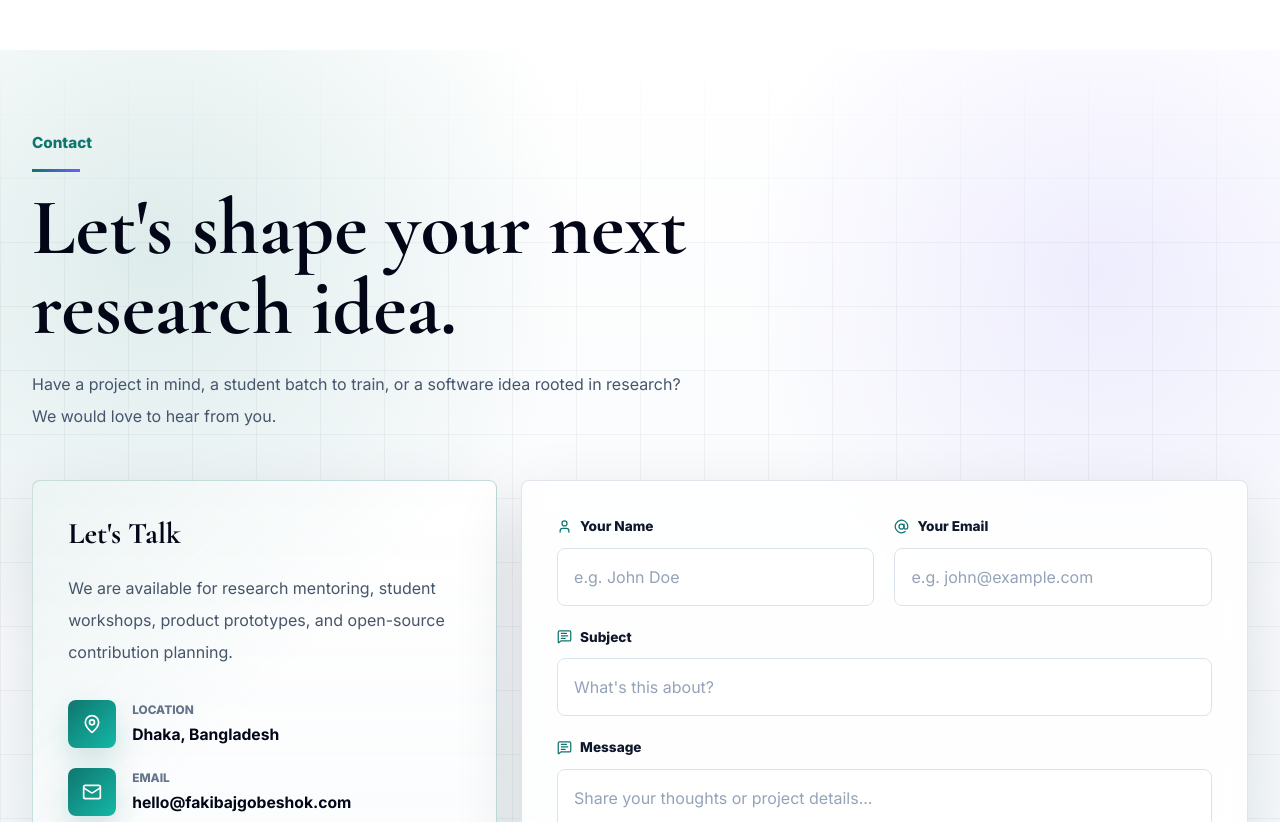
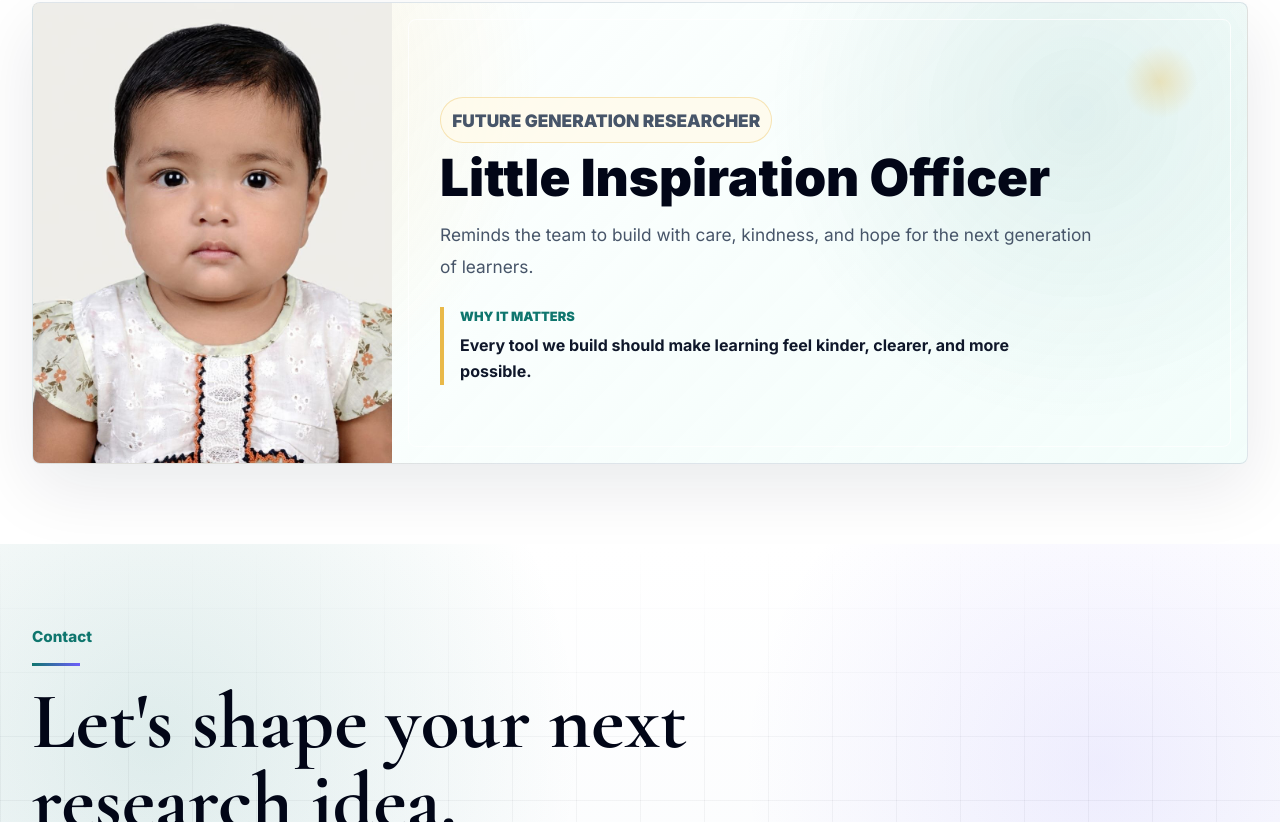
Before and after one commit to ShahriarShovo/fakibajgobeshok, a React (Vite) app: page / in a window 1280 px wide. Shown: the part 3938-4760 px from the top of the page. Built offline with nearby package versions, Linux system fonts and the light colour scheme.

Commit message:
logo changed & kid added

```diff
--- a/src/App.jsx
+++ b/src/App.jsx
@@ -13,6 +13,7 @@ import {
   User,
 } from 'lucide-react'
 import { FaFacebookF, FaLinkedinIn, FaYoutube } from 'react-icons/fa'
+import futureGenerationPhoto from './assets/future generation.jpg'
 import joyPhoto from './assets/joy.jpg'
 import sharifPhoto from './assets/sharif.jpg'
 import shovoPhoto from './assets/shovo.jpg'
@@ -340,6 +341,24 @@ function Team() {
             </article>
           ))}
         </div>
+
+        <article className="future-card mt-8">
+          <div className="future-photo">
+            <img src={futureGenerationPhoto} alt="Future generation researcher" />
+          </div>
+          <div className="future-content">
+            <span className="future-content-frame" aria-hidden="true" />
+            <p className="future-kicker">Future generation researcher</p>
+            <h3>Little Inspiration Officer</h3>
+            <p>
+              Reminds the team to build with care, kindness, and hope for the next generation of learners.
+            </p>
+            <div className="future-note">
+              <span>Why it matters</span>
+              <strong>Every tool we build should make learning feel kinder, clearer, and more possible.</strong>
+            </div>
+          </div>
+        </article>
       </div>
     </section>
   )
@@ -373,8 +392,8 @@ function Contact() {
               <ContactMethod
                 icon={Mail}
                 label="Email"
-                value="hello@fakibajgobeshok.com"
-                href="mailto:hello@fakibajgobeshok.com"
+                value="contact@fakibajgobeshok.org"
+                href="mailto:contact@fakibajgobeshok.org"
               />
             </div>
 
--- a/src/index.css
+++ b/src/index.css
@@ -216,6 +216,119 @@ a {
   height: 100%;
   object-fit: cover;
   object-position: center top;
+}
+
+.future-card {
+  position: relative;
+  display: grid;
+  grid-template-columns: 1fr;
+  gap: 0;
+  align-items: stretch;
+  border: 1px solid rgba(148, 163, 184, 0.28);
+  border-radius: 8px;
+  background:
+    radial-gradient(circle at 12% 18%, rgba(233, 185, 73, 0.18), transparent 32%),
+    radial-gradient(circle at 86% 24%, rgba(15, 118, 110, 0.1), transparent 28%),
+    linear-gradient(135deg, rgba(255, 255, 255, 0.98), rgba(240, 253, 250, 0.82));
+  overflow: hidden;
+  padding: 0;
+  box-shadow: 0 24px 70px rgba(15, 23, 42, 0.09);
+}
+
+.future-card::after {
+  position: absolute;
+  right: clamp(1rem, 4vw, 3rem);
+  top: clamp(1rem, 4vw, 2.5rem);
+  width: 4.8rem;
+  height: 4.8rem;
+  pointer-events: none;
+  border-radius: 999px;
+  background: radial-gradient(circle, rgba(233, 185, 73, 0.32), transparent 68%);
+  content: "";
+}
+
+.future-photo {
+  min-height: 18rem;
+  height: 100%;
+  overflow: hidden;
+  background: #e2e8f0;
+}
+
+.future-photo img {
+  display: block;
+  width: 100%;
+  height: 100%;
+  object-fit: cover;
+  object-position: center top;
+}
+
+.future-content {
+  position: relative;
+  z-index: 1;
+  display: flex;
+  flex-direction: column;
+  justify-content: center;
+  padding: clamp(1.5rem, 4vw, 3rem);
+}
+
+.future-content-frame {
+  position: absolute;
+  inset: 1rem;
+  pointer-events: none;
+  border: 1px solid rgba(255, 255, 255, 0.78);
+  border-radius: 8px;
+}
+
+.future-kicker {
+  display: inline-flex;
+  width: fit-content;
+  border: 1px solid rgba(233, 185, 73, 0.36);
+  border-radius: 999px;
+  background: rgba(255, 251, 235, 0.82);
+  padding: 0.42rem 0.7rem;
+  color: #9f6b08;
+  font-size: 0.78rem;
+  font-weight: 900;
+  text-transform: uppercase;
+}
+
+.future-content h3 {
+  margin-top: 0.55rem;
+  color: #020617;
+  font-size: clamp(2rem, 4vw, 3.4rem);
+  font-weight: 900;
+  line-height: 1;
+}
+
+.future-content > p {
+  margin-top: 1rem;
+  max-width: 42rem;
+  color: #475569;
+  font-size: 1.08rem;
+  line-height: 1.8;
+}
+
+.future-note {
+  margin-top: 1.6rem;
+  border-left: 4px solid #e9b949;
+  padding-left: 1rem;
+}
+
+.future-note span {
+  display: block;
+  color: #0f766e;
+  font-size: 0.8rem;
+  font-weight: 900;
+  text-transform: uppercase;
+}
+
+.future-note strong {
+  display: block;
+  margin-top: 0.35rem;
+  max-width: 35rem;
+  color: #0f172a;
+  font-size: 1rem;
+  line-height: 1.65;
 }
 
 .contact-section {
@@ -451,6 +564,11 @@ a {
   .contact-title {
     font-size: 4rem;
   }
+
+  .future-card {
+    grid-template-columns: minmax(15rem, 0.42fr) 1fr;
+    min-height: 23rem;
+  }
 }
 
 @media (min-width: 1024px) {
```
Also changed, not shown: src/assets/future generation.jpg (added).
